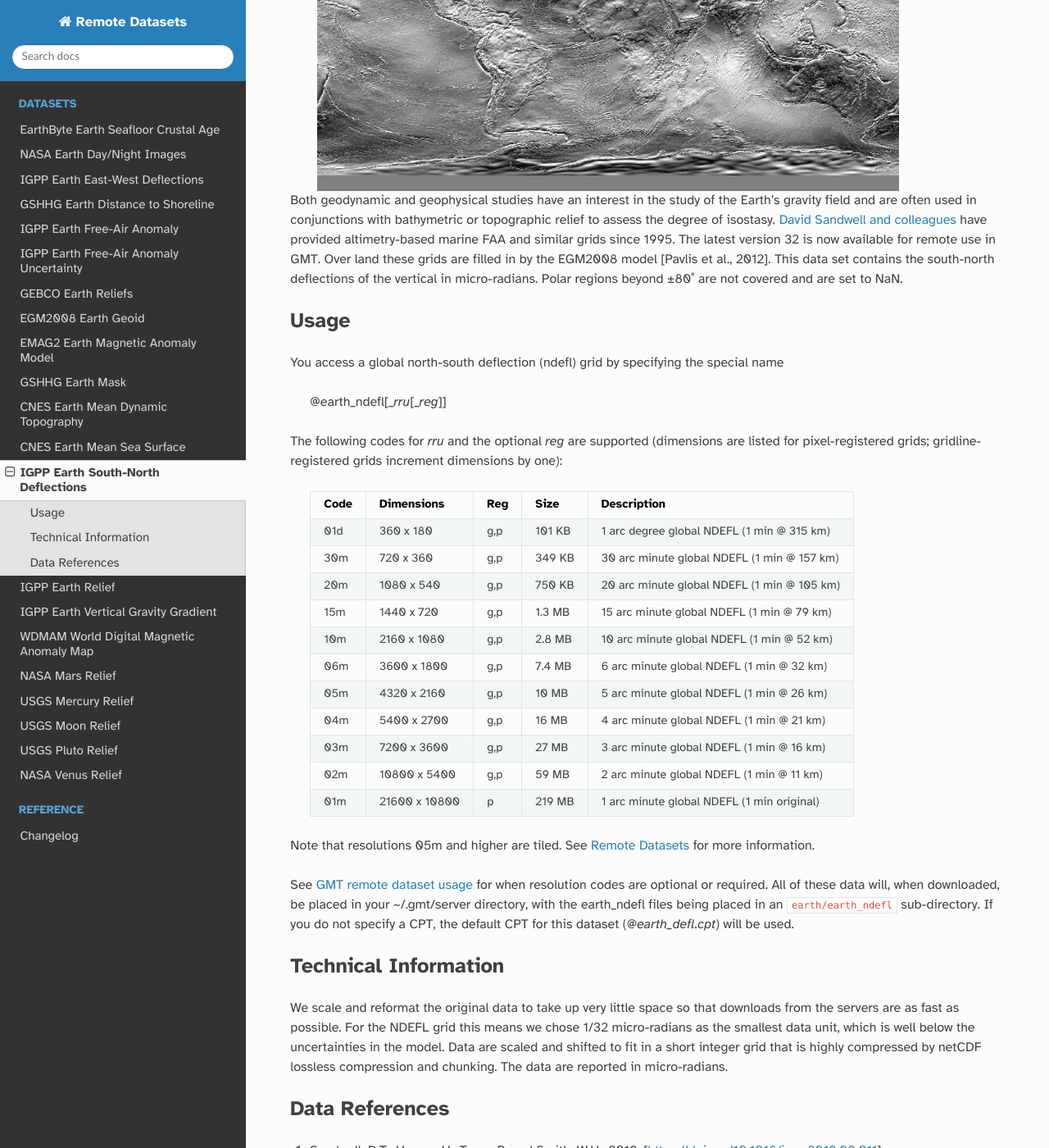
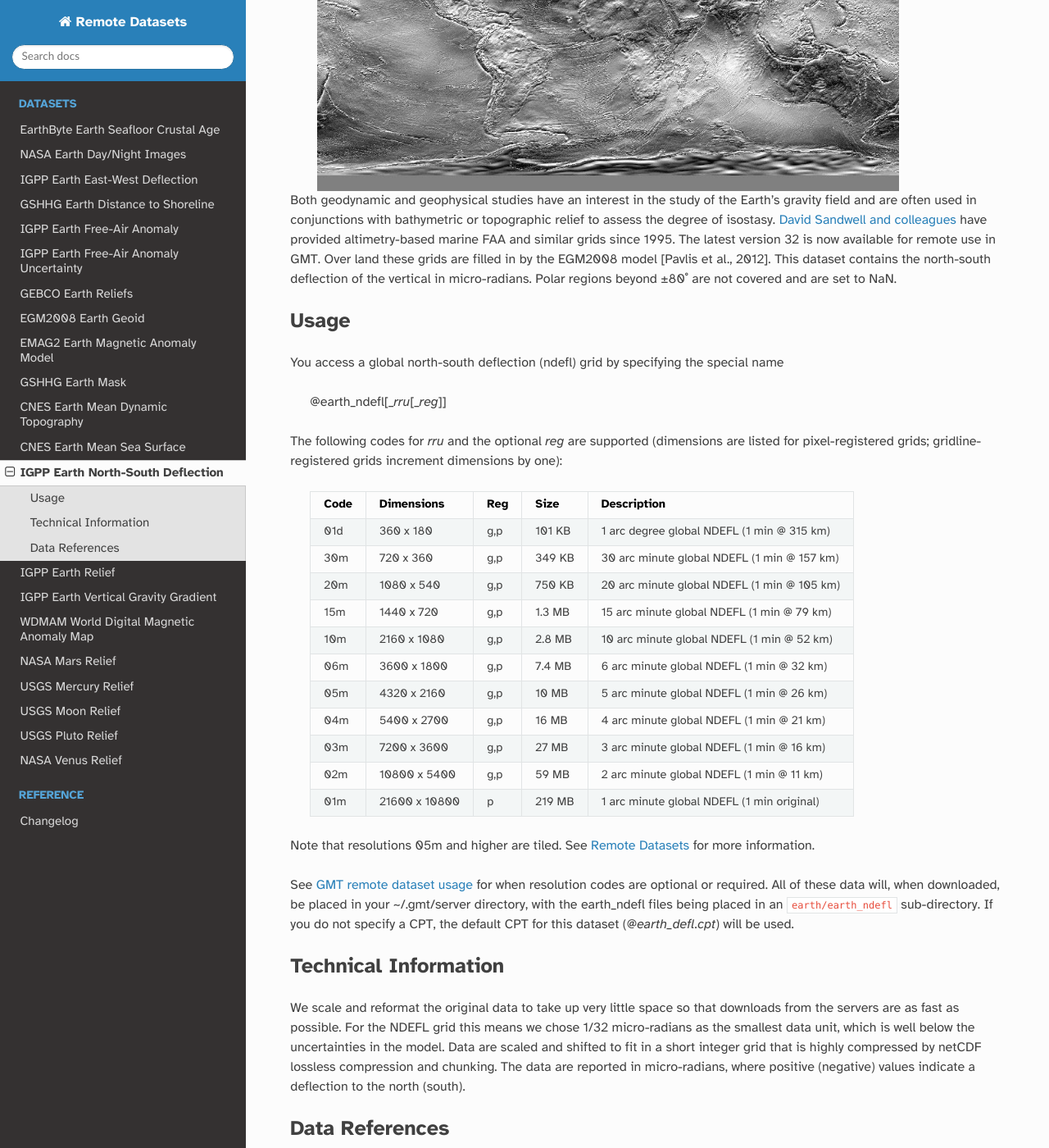
Before and after one commit to GenericMappingTools/remote-datasets, a Sphinx documentation site: the page built from docs/earth-ndefl.rst, in a window 1280 px wide and 1400 px high, scrolled down 282 px. Shown: the whole window at 82% size. Built offline with Sphinx 7.4.7 and the Read the Docs theme 3.1.0, drawn with Linux system fonts in a browser that asks for light colours; some of the changed text lies outside the part shown.

Commit message:
"IGPP Earth North-South Deflections" dataset: Fix "south-north" to "north-south" (#131)
* Fix 'south-north' to 'north-south'

* Add note for sign

---------

Co-authored-by: Federico Esteban <federico.esteban@gmail.com>

```diff
--- a/docs/earth-ndefl.rst
+++ b/docs/earth-ndefl.rst
@@ -1,5 +1,5 @@
-IGPP Earth South-North Deflections
-----------------------------------
+IGPP Earth North-South Deflection
+---------------------------------
 .. figure:: /_static/igpp.png
    :align: right
    :scale: 20 %
@@ -14,7 +14,7 @@ to assess the degree of isostasy.
 `David Sandwell and colleagues <https://topex.ucsd.edu/marine_grav/mar_grav.html>`_
 have provided altimetry-based marine FAA and similar grids since 1995. The latest version 32 is now
 available for remote use in GMT. Over land these grids are filled in by the EGM2008 model
-[Pavlis et al., 2012]. This data set contains the south-north deflections of the vertical
+[Pavlis et al., 2012]. This dataset contains the north-south deflection of the vertical
 in micro-radians. Polar regions beyond ±80˚ are not covered and are set to NaN.
 
 Usage
@@ -60,7 +60,8 @@ We scale and reformat the original data to take up very little space so that dow
 from the servers are as fast as possible. For the NDEFL grid this means
 we chose 1/32 micro-radians as the smallest data unit, which is well below the uncertainties in the
 model. Data are scaled and shifted to fit in a short integer grid that is highly compressed
-by netCDF lossless compression and chunking. The data are reported in micro-radians.
+by netCDF lossless compression and chunking. The data are reported in micro-radians, where
+positive (negative) values indicate a deflection to the north (south).
 
 Data References
 ~~~~~~~~~~~~~~~
```
Also changed, not shown: docs/earth-edefl.rst (+5 -4 lines).
